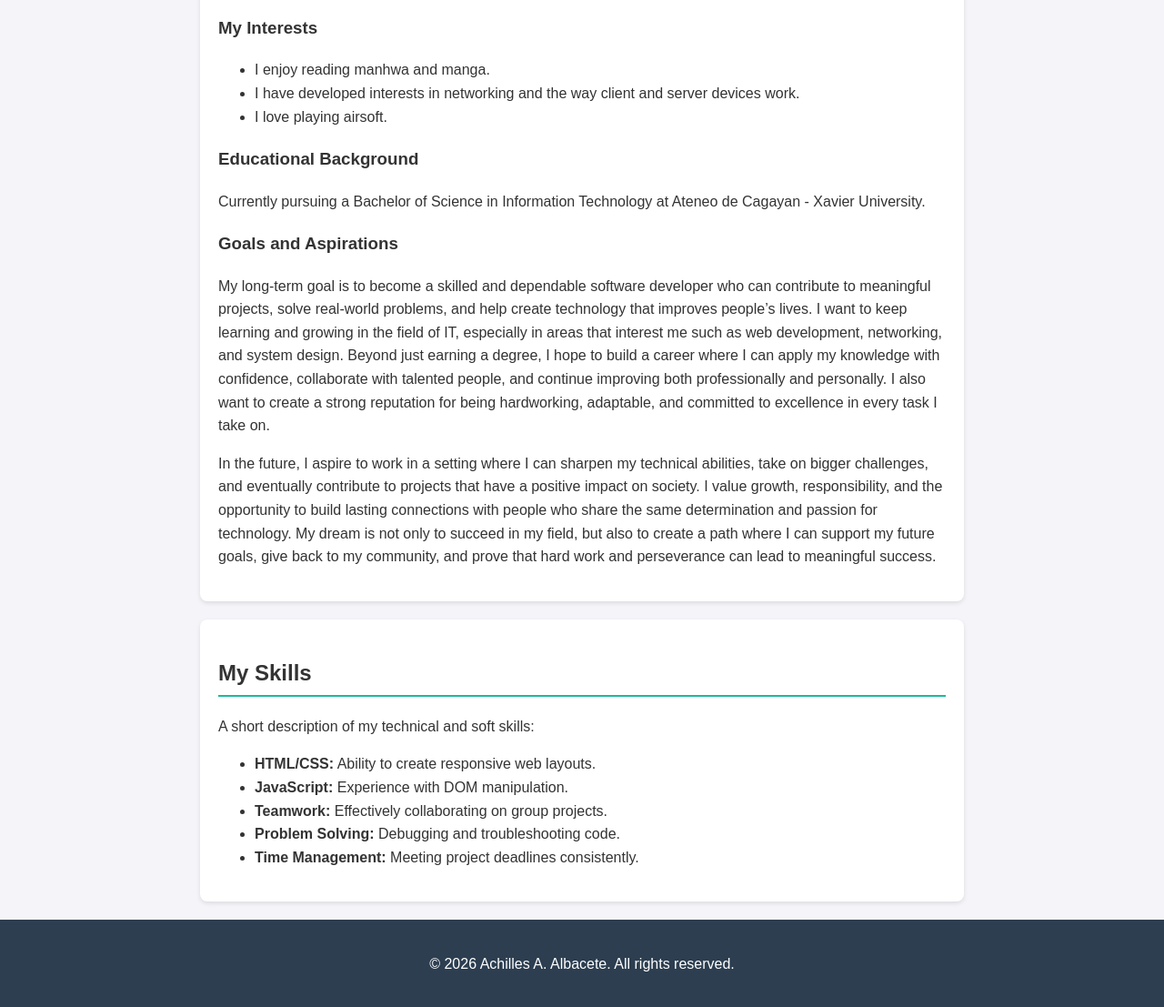
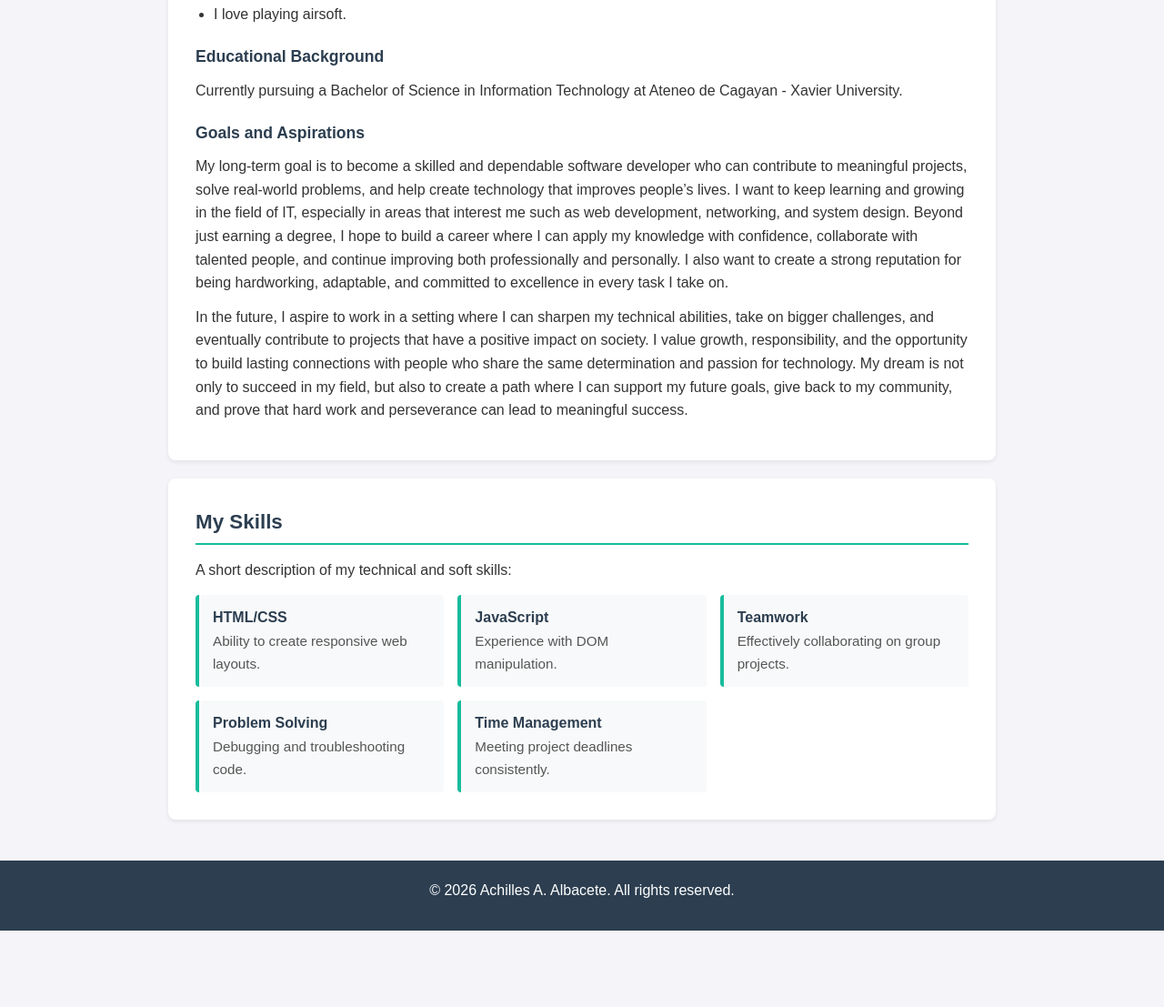
Before and after one commit to AchillesAlbacete/Albacete_StudentProfile, a website: page www/index.html in a window 1280 px wide. Shown: the part 931-2038 px from the top of the page at 91% size. After the commit the page ends 1954 px from the top, so only its background shows below. Drawn offline with Linux system fonts and the light colour scheme.

Commit message:
Accomplished responsive profile

```diff
--- a/package.json
+++ b/package.json
@@ -13,11 +13,13 @@
   "author": "Apache Cordova Team",
   "license": "Apache-2.0",
   "devDependencies": {
-    "cordova-android": "^15.1.0"
+    "cordova-android": "^15.1.0",
+    "cordova-browser": "^7.0.0"
   },
   "cordova": {
     "platforms": [
-      "android"
+      "android",
+      "browser"
     ]
   }
 }
--- a/www/index.html
+++ b/www/index.html
@@ -2,17 +2,15 @@
 <html lang="en">
 <head>
     <meta charset="UTF-8">
-    <meta name="viewport" content="width=device-width, initial-scale=1.0">
-    <title>Basic Student Profile</title>
-    <!-- Links to your separate CSS file -->
+    <meta name="viewport" content="width=device-width, initial-scale=1.0, viewport-fit=cover">
+    <title>Student Profile - Achilles A. Albacete</title>
     <link rel="stylesheet" href="style.css">
 </head>
 <body>
 
-    <!-- Header Section -->
+    <!-- Header -->
     <header>
-        <!-- Replace 'profile.jpg' with your actual image file name -->
-        <img src="Image/264047587.png" alt="Profile Picture" class="profile-pic">
+        <img src="Image/264047587.png" alt="Profile picture of Achilles A. Albacete" class="profile-pic">
         <h1>Achilles A. Albacete</h1>
         <h2>About Myself</h2>
         <nav>
@@ -23,14 +21,16 @@
         </nav>
     </header>
 
-    <!-- About Section -->
+    <!-- Main Content Container -->
+    <main class="main-container">
+        <!-- About  -->
         <section id="about">
             <h2>About Me</h2>
             <p>Hello, I am Achilles A. Albacete, and I am currently a third-year student taking up Bachelor of Science in Information Technology at Ateneo de Cagayan - Xavier University. I have lived in Cagayan de Oro City for nearly 11 years, and during that time I have grown to appreciate the value of discipline, determination, and continuous learning. My journey in college has not always been easy, but it has taught me how to adapt, persevere, and stay focused on my goals even when the workload becomes overwhelming. I am someone who enjoys quiet moments, thoughtful reflection, and spending time learning new things on my own, especially when it comes to technology and digital systems.</p>
             <p>I am naturally an introvert, but I am also curious and motivated to improve myself in ways that can contribute to both my personal growth and the world around me. I chose BSIT because I wanted a course that is both practical and future-oriented, one that would allow me to explore areas like networking, web development, system processes, and technology-driven problem solving. As I continue my studies, I am learning not only technical skills but also the importance of patience, teamwork, and resilience. I want to make the most of my college years by building a solid foundation, developing my confidence, and preparing myself for a meaningful career after graduation.</p>
 
-        <h3>My Interests</h3>
-        <ul>
+            <h3>Interests</h3>
+            <ul class="interests-list">
                 <li>I enjoy reading manhwa and manga.</li>
                 <li>I have developed interests in networking and the way client and server devices work.</li>
                 <li>I love playing airsoft.</li>
@@ -44,20 +44,36 @@
             <p>In the future, I aspire to work in a setting where I can sharpen my technical abilities, take on bigger challenges, and eventually contribute to projects that have a positive impact on society. I value growth, responsibility, and the opportunity to build lasting connections with people who share the same determination and passion for technology. My dream is not only to succeed in my field, but also to create a path where I can support my future goals, give back to my community, and prove that hard work and perseverance can lead to meaningful success.</p>
         </section>
 
-    <!-- Skills Section -->
+        <!-- Skills -->
         <section id="skills">
             <h2>My Skills</h2>
             <p>A short description of my technical and soft skills:</p>
-        <ul>
-            <li><strong>HTML/CSS:</strong> Ability to create responsive web layouts.</li>
-            <li><strong>JavaScript:</strong> Experience with DOM manipulation.</li>
-            <li><strong>Teamwork:</strong> Effectively collaborating on group projects.</li>
-            <li><strong>Problem Solving:</strong> Debugging and troubleshooting code.</li>
-            <li><strong>Time Management:</strong> Meeting project deadlines consistently.</li>
+            <ul class="skills-grid">
+                <li class="skill-card">
+                    <strong>HTML/CSS</strong>
+                    <span>Ability to create responsive web layouts.</span>
+                </li>
+                <li class="skill-card">
+                    <strong>JavaScript</strong>
+                    <span>Experience with DOM manipulation.</span>
+                </li>
+                <li class="skill-card">
+                    <strong>Teamwork</strong>
+                    <span>Effectively collaborating on group projects.</span>
+                </li>
+                <li class="skill-card">
+                    <strong>Problem Solving</strong>
+                    <span>Debugging and troubleshooting code.</span>
+                </li>
+                <li class="skill-card">
+                    <strong>Time Management</strong>
+                    <span>Meeting project deadlines consistently.</span>
+                </li>
             </ul>
         </section>
+    </main>
 
-    <!-- Footer Section -->
+    <!-- Footer -->
     <footer>
         <p>&copy; 2026 Achilles A. Albacete. All rights reserved.</p>
     </footer>
--- a/www/style.css
+++ b/www/style.css
@@ -1,74 +1,203 @@
-/* CSS Styling */
+/* =========================================
+   1. CORE RESETS & MOBILE-FIRST BASE STYLES
+   ========================================= */
+* {
+    box-sizing: border-box;
+    margin: 0;
+    padding: 0;
+}
+
+html {
+    scroll-behavior: smooth; /* Smooth scrolling for navigation */
+}
+
 body {
     font-family: Arial, sans-serif;
     line-height: 1.6;
-    margin: 0;
-    padding: 0;
     background-color: #f4f4f9;
     color: #333;
+    /* Safe-area padding for Android status bars and gesture navigation */
+    padding-top: env(safe-area-inset-top);
+    padding-bottom: env(safe-area-inset-bottom);
+    -webkit-tap-highlight-color: transparent; /* Clean tap feedback on mobile */
 }
 
+/* Header & Profile */
 header {
     background: #2c3e50;
     color: #fff;
-    padding: 2rem 0;
+    padding: 2rem 1rem;
     text-align: center;
 }
 
 .profile-pic {
-    width: 150px;
-    height: 150px;
+    width: 130px;
+    height: 130px;
     border-radius: 50%;
     object-fit: cover;
     border: 3px solid #fff;
-    transition: transform 0.3s ease; /* Added for interaction */
+    transition: transform 0.3s ease;
 }
 
-/* Added interaction: Image zooms slightly on hover */
 .profile-pic:hover {
-    transform: scale(1.1);
+    transform: scale(1.05);
 }
 
+header h1 {
+    font-size: 1.6rem;
+    margin-top: 10px;
+}
+
+header h2 {
+    font-size: 1.1rem;
+    font-weight: normal;
+    color: #ecf0f1;
+    border-bottom: none;
+    margin-bottom: 15px;
+}
+
+/* Navigation Touch Controls (Mobile Friendly) */
 nav ul {
     list-style: none;
+    display: flex;
+    justify-content: center;
+    gap: 15px;
     padding: 0;
 }
 
-nav ul li {
-    display: inline;
-    margin: 0 15px;
+nav ul li a {
+    display: inline-block;
+    color: #ffffff;
+    background-color: #18bc9c;
+    padding: 10px 22px; /* Minimum 44px tap target height for touchscreens */
+    text-decoration: none;
+    font-weight: bold;
+    border-radius: 20px;
+    transition: background-color 0.3s ease, color 0.3s ease;
 }
 
-nav ul li a {
-    color: #18bc9c;
-    text-decoration: none;
-    font-weight: bold;
-    transition: color 0.3s ease; /* Added for interaction */
-}
-
-/* Added interaction: Link changes color on hover */
-nav ul li a:hover {
+nav ul li a:hover,
+nav ul li a:focus {
+    background-color: #128f76;
     color: #fff;
 }
 
+/* Content Container & Sections */
+.main-container {
+    width: 100%;
+    padding: 15px;
+}
+
 section {
-    max-width: 800px;
-    margin: 20px auto;
+    background: #fff;
+    margin-bottom: 20px;
     padding: 20px;
-    background: #fff;
     border-radius: 8px;
-    box-shadow: 0 2px 5px rgba(0,0,0,0.1);
+    box-shadow: 0 2px 5px rgba(0,0,0,0.08);
 }
 
 h2 {
+    font-size: 1.4rem;
+    color: #2c3e50;
     border-bottom: 2px solid #18bc9c;
     padding-bottom: 5px;
+    margin-bottom: 15px;
 }
 
+h3 {
+    font-size: 1.1rem;
+    color: #2c3e50;
+    margin: 20px 0 10px 0;
+}
+
+p {
+    margin-bottom: 12px;
+}
+
+.interests-list {
+    margin-left: 20px;
+    margin-bottom: 15px;
+}
+
+.interests-list li {
+    margin-bottom: 8px;
+}
+
+/* Skills Section Card Layout */
+.skills-grid {
+    list-style: none;
+    display: flex;
+    flex-direction: column;
+    gap: 12px;
+    margin-top: 15px;
+}
+
+.skill-card {
+    background-color: #f8f9fa;
+    border-left: 4px solid #18bc9c;
+    padding: 12px 15px;
+    border-radius: 4px;
+}
+
+.skill-card strong {
+    display: block;
+    color: #2c3e50;
+}
+
+.skill-card span {
+    font-size: 0.95rem;
+    color: #555;
+}
+
+/* Footer */
 footer {
     text-align: center;
-    padding: 20px;
+    padding: 20px 15px;
     background: #2c3e50;
     color: #fff;
-    margin-top: 20px;
 }
+
+/* =========================================
+   2. TABLET RESPONSIVE LAYOUT (>= 768px)
+   ========================================= */
+@media (min-width: 768px) {
+    .main-container {
+        max-width: 720px;
+        margin: 0 auto;
+        padding: 25px;
+    }
+
+    .profile-pic {
+        width: 150px;
+        height: 150px;
+    }
+
+    header h1 {
+        font-size: 2rem;
+    }
+
+    /* Skills display in a 2-column grid */
+    .skills-grid {
+        display: grid;
+        grid-template-columns: repeat(2, 1fr);
+        gap: 15px;
+    }
+}
+
+/* =========================================
+   3. DESKTOP RESPONSIVE LAYOUT (>= 1024px)
+   ========================================= */
+@media (min-width: 1024px) {
+    .main-container {
+        max-width: 960px;
+    }
+
+    section {
+        padding: 30px;
+    }
+
+    /* Skills display in a 3-column grid */
+    .skills-grid {
+        grid-template-columns: repeat(3, 1fr);
+    }
+}
```
Also changed, not shown: 1 other file. Lines whose indentation alone changed are shown as unchanged.
